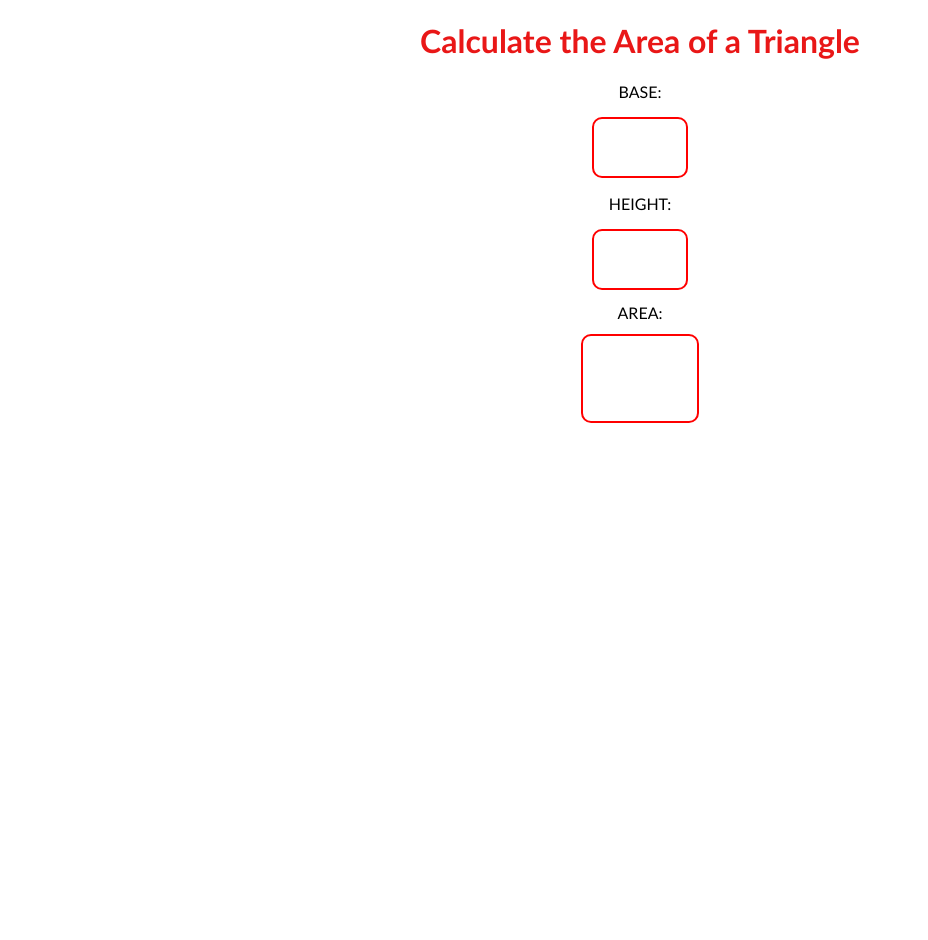
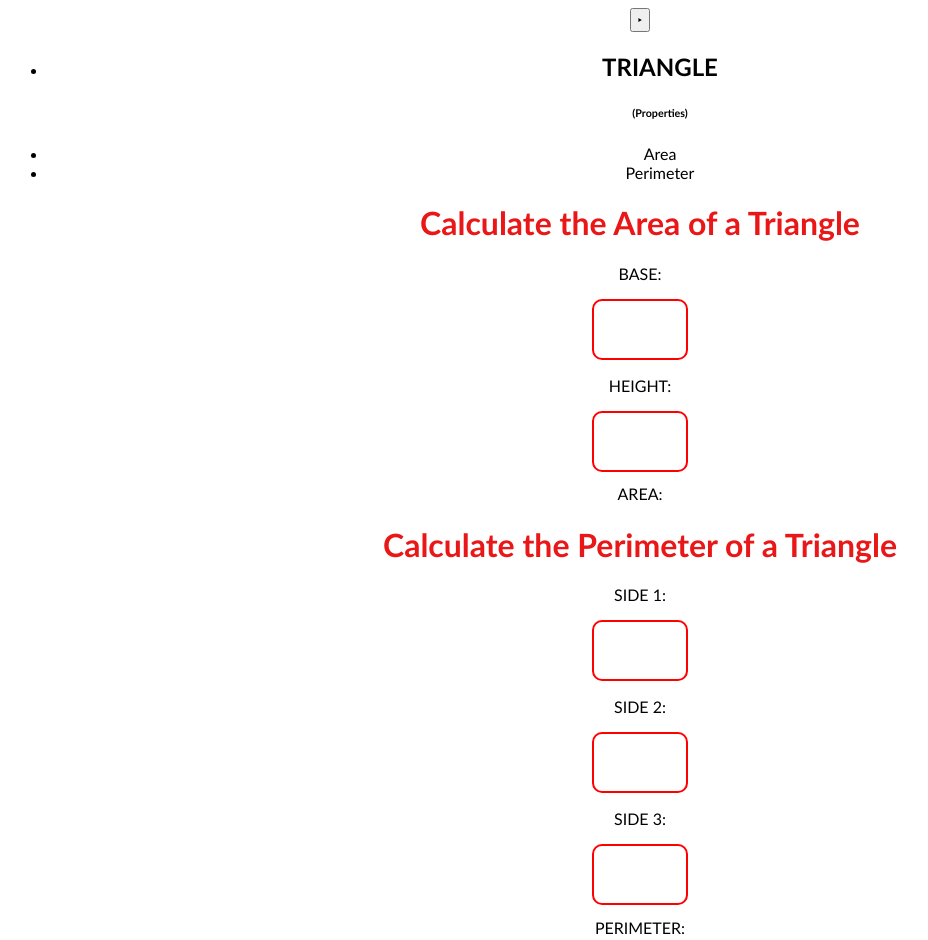
Before and after one commit to EmekaOrji/Triangles, a plain HTML site: page Triangles/index.html in a window 1280 px wide. Shown: the whole page, without its empty margins (0-928 px from the left). Before the commit the page ends 800 px from the top, so only its background shows below. Drawn offline with Linux system fonts and the light colour scheme.

Commit message:
Made Changes to 'index.html'
Added layout for calculating the Perimeter of the Triangle

```diff
--- a/Triangles/index.html
+++ b/Triangles/index.html
@@ -8,10 +8,31 @@
   <link rel="stylesheet" href="css/style.css">
 </head>
 <body>
-  <h1>Calculate the Area of a Triangle</h1>
-  <label><p>BASE:</p> <input type="number" id="base"></label>
-  <label><p>HEIGHT:</p> <input type="number" id="height"></label>
-  <div>AREA: <p id="answer"></p></div>
+  <button class="menu-button" id="menu-btn"><span class="unicode">&#8227</span></button>
+  <div class="sidebar-container tuckin">
+    <ul>
+      <li class="head">
+        <h2>TRIANGLE</h2>
+        <h6>(Properties)</h6  >
+      </li>
+      <li class="x" id="area">Area</li>
+      <li class="x" id="perimeter">Perimeter</li>
+    </ul>
+  </div>
+  <div class="x" id="area-container">
+    <h1 id="area-header" class="h1 active-head-a">Calculate the Area of a Triangle</h1>
+    <label><p>BASE:</p> <input type="number" id="base"></label>
+    <label><p>HEIGHT:</p> <input type="number" id="height"></label>
+    <div class="answer">AREA: <p id="a-answer" class="answer-box"></p></div>
+  </div>
+  <div class="notactive x" id="perimeter-container">
+    <h1 id="perimeter-header" class="h1 active-head-p">Calculate the Perimeter of a Triangle</h1>
+    <label><p>SIDE 1:</p> <input type="number" id="side1"></label>
+    <label><p>SIDE 2:</p> <input type="number" id="side2"></label>
+    <label><p>SIDE 3:</p> <input type="number" id="side3"></label>
+    <div class="answer">PERIMETER: <p id="p-answer" class="answer-box"></p></div>
+  </div>
+  <div class="fixed" id="fixedbg"></div>
 
   <script src="js/triangle.js"></script>
 </body>
```
